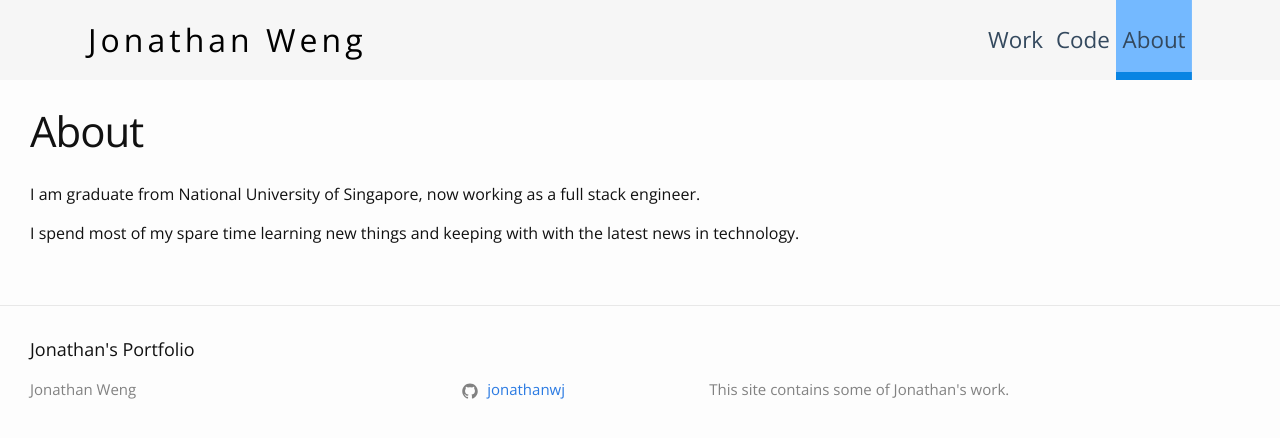
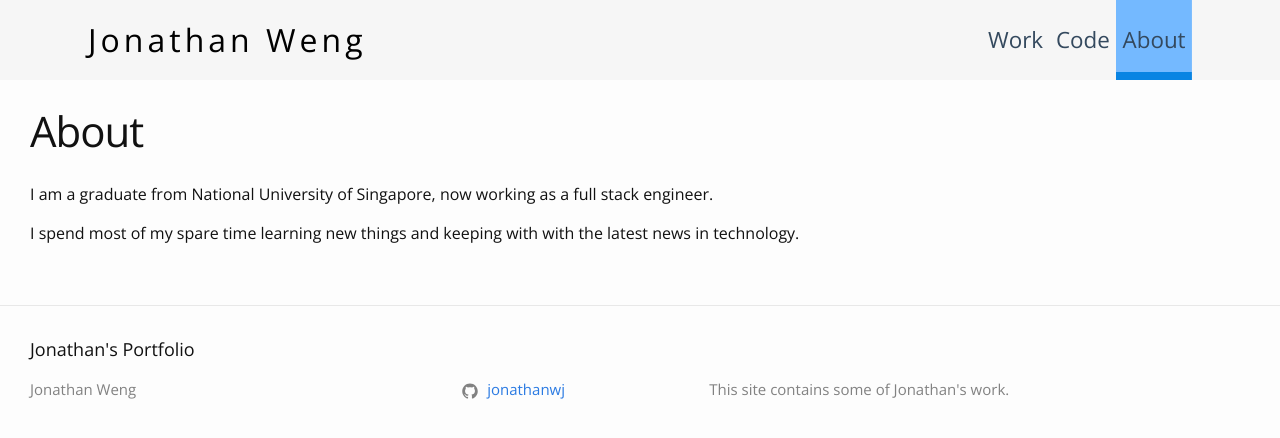
Before and after one commit to jonathanwj/portfolio, a Jekyll site: the page built from about.md, in a window 1280 px wide. Shown: the top 438 px of the page. Built offline with Jekyll 4.4.1, drawn with Linux system fonts in a browser that asks for light colours; nearby versions of some CDN libraries.

```diff
--- a/about.md
+++ b/about.md
@@ -5,6 +5,6 @@ permalink: /about/
 order: 3
 ---
 
-I am graduate from National University of Singapore, now working as a full stack engineer.
+I am a graduate from National University of Singapore, now working as a full stack engineer.
 
 I spend most of my spare time learning new things and keeping with with the latest news in technology.
```
